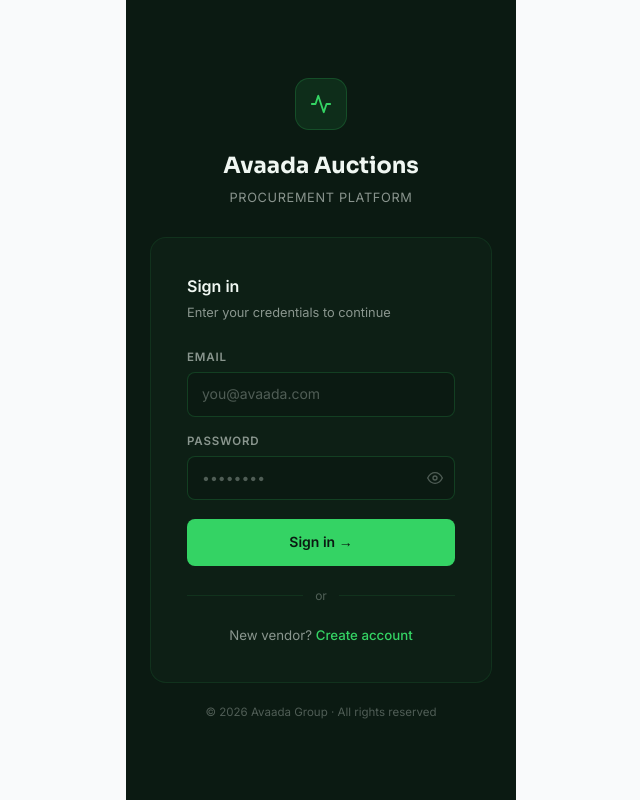
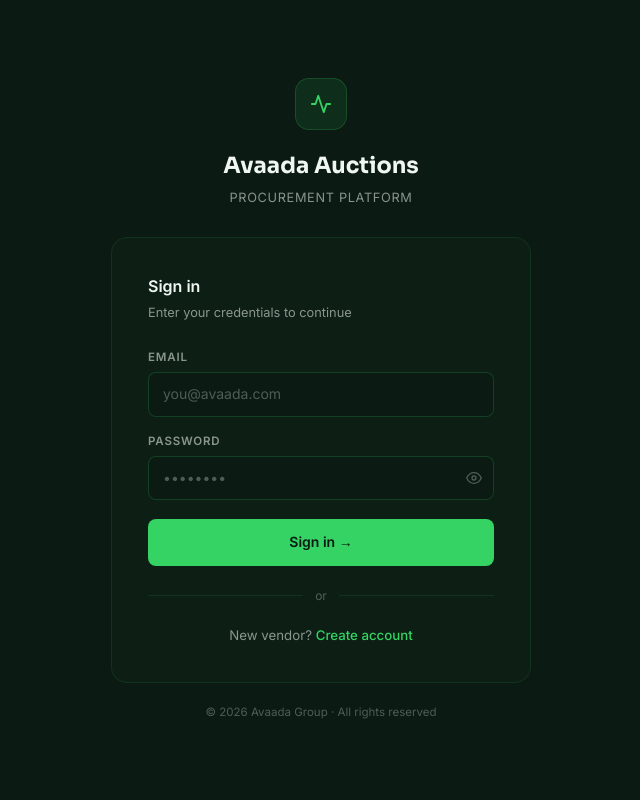
Before and after one commit to Erenthos-avaada/avaada-auction-platform, a Next.js app: page /login in a window 1280 px wide. Shown: the whole page, without its empty margins (319-959 px from the left). Built offline with nearby package versions, Linux system fonts and the light colour scheme; no server answers.

Commit message:
fix: apply theme on auth pages via ThemeProvider in auth layout

```diff
--- a/src/app/(auth)/layout.tsx
+++ b/src/app/(auth)/layout.tsx
@@ -1,7 +1,14 @@
-export default function AuthLayout({ children }: { children: React.ReactNode }) {
+import { cookies } from "next/headers";
+import { DEFAULT_THEME, ThemeId } from "@/lib/themes";
+import ThemeProvider from "@/components/theme/ThemeProvider";
+
+export default async function AuthLayout({ children }: { children: React.ReactNode }) {
+  const cookieStore = await cookies();
+  const theme = (cookieStore.get("theme")?.value || DEFAULT_THEME) as ThemeId;
   return (
-    <div className="min-h-screen bg-gray-50 flex items-center justify-center">
+    <>
+      <ThemeProvider theme={theme} />
       {children}
-    </div>
+    </>
   );
 }
```
